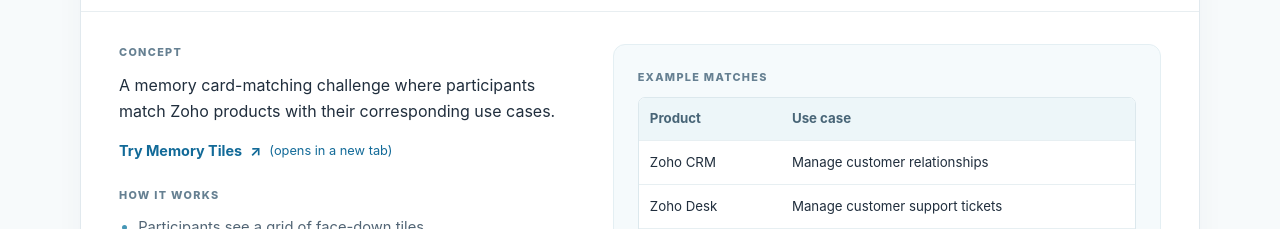
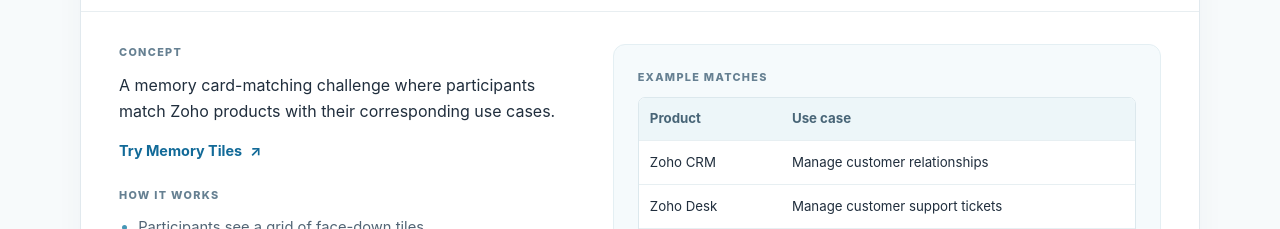
Before and after one commit to vsamhita2028/zoho-rhu-challenges, a plain HTML site: page index.html in a window 1280 px wide. Shown: the part 900-1129 px from the top of the page. Drawn offline with Linux system fonts and the light colour scheme.

Commit message:
Remove new tab note

```diff
--- a/index.html
+++ b/index.html
@@ -27,7 +27,7 @@
       <section>
         <h3>Concept</h3>
         <p>A memory card-matching challenge where participants match Zoho products with their corresponding use cases.</p>
-        <a class="game-link" href="https://vsamhita2028.github.io/memory-tiles-challenge/" target="_blank" rel="noopener noreferrer">Try Memory Tiles <span aria-hidden="true">↗</span><span class="link-note">(opens in a new tab)</span></a>
+        <a class="game-link" href="https://vsamhita2028.github.io/memory-tiles-challenge/" target="_blank" rel="noopener noreferrer">Try Memory Tiles <span aria-hidden="true">↗</span></a>
       </section>
       <section>
         <h3>How it works</h3>
--- a/style.css
+++ b/style.css
@@ -38,7 +38,6 @@ section p { margin-bottom: .75rem; }
 .game-link { display: inline-flex; align-items: center; gap: .5rem; color: #126a98; font-size: .9rem; font-weight: 700; text-decoration: none; }
 .game-link:hover { text-decoration: underline; }
 .game-link:focus-visible { outline: 2px solid #126a98; outline-offset: 4px; border-radius: 2px; }
-.link-note { font-size: .8rem; font-weight: 400; }
 ul { margin: 0; padding-left: 1.2rem; color: #526575; font-size: .92rem; }
 li + li { margin-top: .55rem; }
 li::marker { color: #4697b6; }
```
